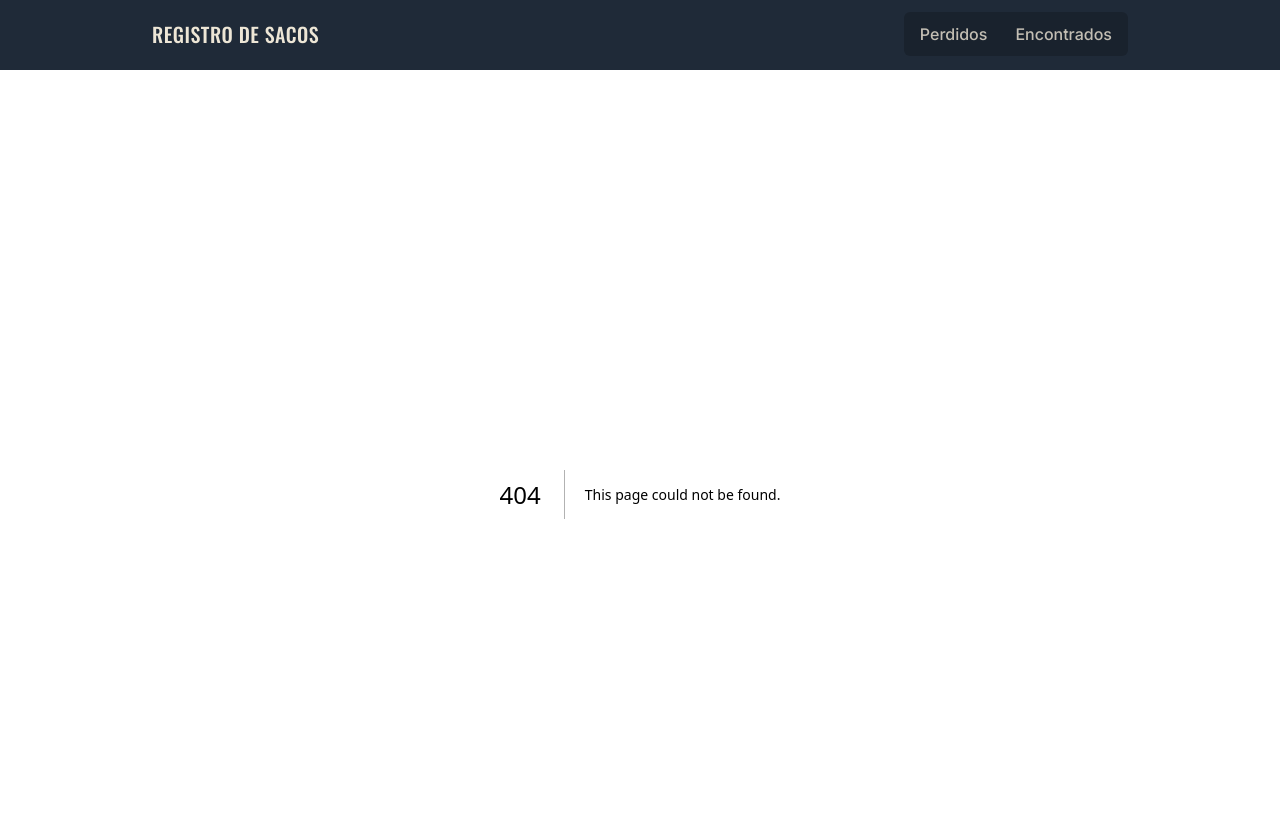
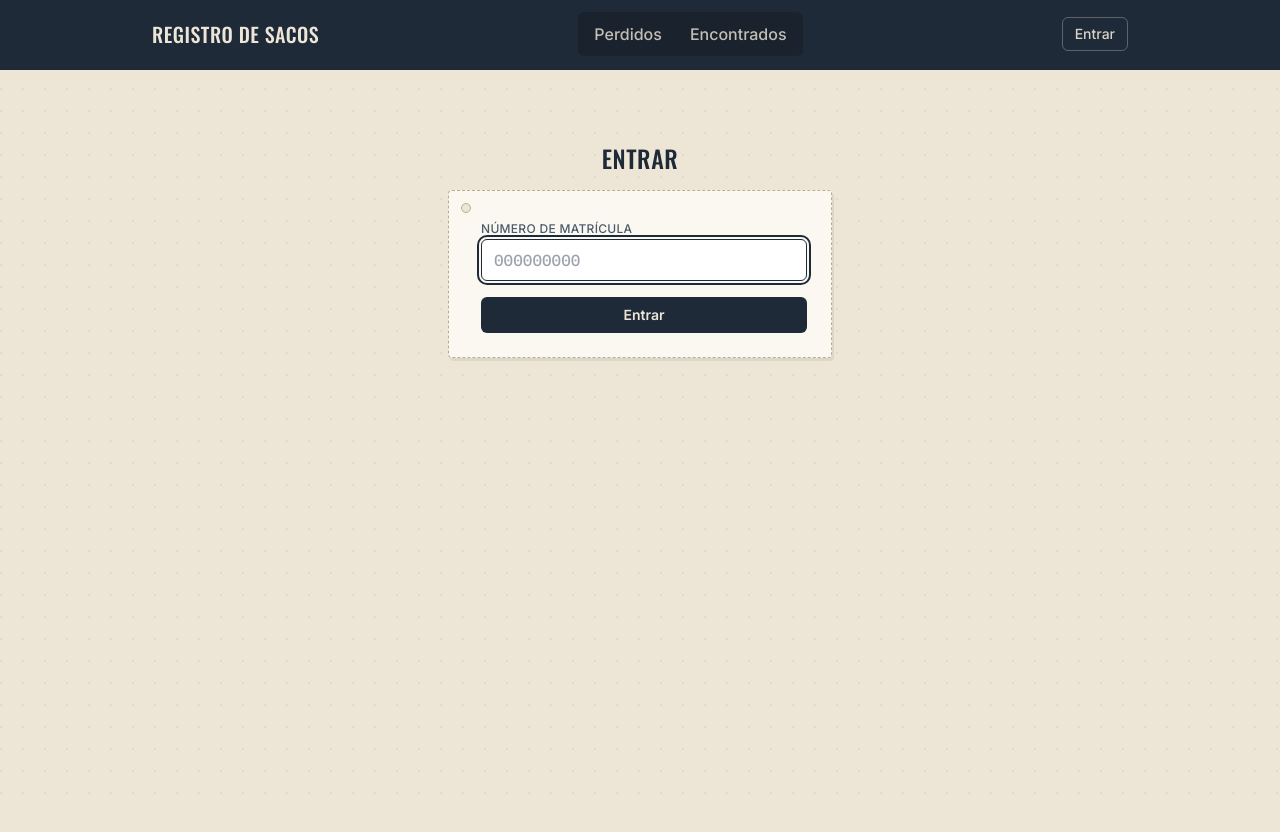
Before and after one commit to pjlnd/controle-de-sacos-perdidos, a Next.js app: page /login in a window 1280 px wide. Before the commit this address had no page. Shown: the top 832 px of the page. After the commit the page ends 800 px from the top, so only its background shows below. Built offline with nearby package versions, Linux system fonts and the light colour scheme; no server answers.

Commit message:
Botao de login/logout no navbar

```diff
--- a/src/app/layout.tsx
+++ b/src/app/layout.tsx
@@ -2,6 +2,7 @@ import type { Metadata } from 'next';
 import { Oswald, Inter, IBM_Plex_Mono } from 'next/font/google';
 import './globals.css';
 import NavBar from '@/components/NavBar';
+import { SessaoProvider } from '@/contexts/SessaoContext';
 
 const oswald = Oswald({
   subsets: ['latin'],
@@ -36,10 +37,12 @@ export default function RootLayout({
   return (
     <html lang="pt-BR" className={`${oswald.variable} ${inter.variable} ${plexMono.variable}`}>
       <body className="font-body min-h-screen">
-        <NavBar />
-        <main className="mx-auto max-w-5xl px-4 pb-16 pt-6 sm:px-6">
-          {children}
-        </main>
+        <SessaoProvider>
+          <NavBar />
+          <main className="mx-auto max-w-5xl px-4 pb-16 pt-6 sm:px-6">
+            {children}
+          </main>
+        </SessaoProvider>
       </body>
     </html>
   );
--- /dev/null
+++ b/src/app/login/page.tsx
@@ -0,0 +1,79 @@
+'use client';
+
+import { Suspense, useState } from 'react';
+import { useRouter, useSearchParams } from 'next/navigation';
+import { useSessao } from '@/contexts/SessaoContext';
+
+function FormularioLogin() {
+  const router = useRouter();
+  const searchParams = useSearchParams();
+  const { login } = useSessao();
+  const [matricula, setMatricula] = useState('');
+  const [erro, setErro] = useState<string | null>(null);
+  const [enviando, setEnviando] = useState(false);
+
+  async function handleSubmit(e: React.FormEvent) {
+    e.preventDefault();
+    setErro(null);
+
+    if (!/^\d{1,9}$/.test(matricula)) {
+      setErro('Informe uma matrícula válida (só números).');
+      return;
+    }
+
+    setEnviando(true);
+    try {
+      await login(matricula);
+      const destino = searchParams.get('next') ?? '/perdidos';
+      router.push(destino);
+    } catch (err) {
+      setErro(err instanceof Error ? err.message : 'Erro ao entrar.');
+    } finally {
+      setEnviando(false);
+    }
+  }
+
+  return (
+    <form onSubmit={handleSubmit} className="tag-card flex flex-col gap-4 p-6 pl-8">
+      <span className="tag-hole" aria-hidden="true" />
+
+      <div>
+        <label className="text-xs font-medium uppercase tracking-wide text-inkfaded">
+          Número de matrícula
+        </label>
+        <input
+          className="w-full rounded-md border border-ink/25 bg-white px-3 py-2 font-mono text-ink focus:border-ink"
+          value={matricula}
+          onChange={(e) => setMatricula(e.target.value.replace(/\D/g, '').slice(0, 9))}
+          inputMode="numeric"
+          placeholder="000000000"
+          autoFocus
+          required
+        />
+      </div>
+
+      {erro && (
+        <div className="rounded-md bg-alert/10 px-3 py-2 text-sm text-alert">{erro}</div>
+      )}
+
+      <button
+        type="submit"
+        disabled={enviando}
+        className="rounded-md bg-ink px-4 py-2 text-sm font-semibold text-kraft hover:bg-ink/90 disabled:opacity-60"
+      >
+        {enviando ? 'Entrando...' : 'Entrar'}
+      </button>
+    </form>
+  );
+}
+
+export default function LoginPage() {
+  return (
+    <div className="mx-auto flex max-w-sm flex-col gap-4 pt-12">
+      <h1 className="text-center font-stencil text-2xl uppercase tracking-wide">Entrar</h1>
+      <Suspense fallback={null}>
+        <FormularioLogin />
+      </Suspense>
+    </div>
+  );
+}
--- a/src/components/NavBar.tsx
+++ b/src/components/NavBar.tsx
@@ -1,7 +1,8 @@
 'use client';
 
 import Link from 'next/link';
-import { usePathname } from 'next/navigation';
+import { usePathname, useRouter } from 'next/navigation';
+import { useSessao } from '@/contexts/SessaoContext';
 
 const abas = [
   { href: '/perdidos', label: 'Perdidos' },
@@ -10,6 +11,13 @@ const abas = [
 
 export default function NavBar() {
   const pathname = usePathname();
+  const router = useRouter();
+  const { sessao, carregando, logout } = useSessao();
+
+  async function handleLogout() {
+    await logout();
+    router.push('/perdidos');
+  }
 
   return (
     <header className="sticky top-0 z-30 border-b-2 border-ink bg-ink text-kraft">
@@ -35,6 +43,32 @@ export default function NavBar() {
             );
           })}
         </nav>
+
+        {!carregando && (
+          <div className="flex items-center gap-2">
+            {sessao.logado ? (
+              <>
+                <span className="hidden text-sm text-kraft/80 sm:inline">
+                  {sessao.nome}{' '}
+                </span>
+                <button
+                  type="button"
+                  onClick={handleLogout}
+                  className="rounded-md border border-kraft/30 px-3 py-1.5 text-sm font-medium text-kraft/90 transition-colors hover:bg-white/10"
+                >
+                  Sair
+                </button>
+              </>
+            ) : (
+              <Link
+                href={`/login?next=${encodeURIComponent(pathname)}`}
+                className="rounded-md border border-kraft/30 px-3 py-1.5 text-sm font-medium text-kraft/90 transition-colors hover:bg-white/10"
+              >
+                Entrar
+              </Link>
+            )}
+          </div>
+        )}
       </div>
     </header>
   );
--- /dev/null
+++ b/src/contexts/SessaoContext.tsx
@@ -0,0 +1,75 @@
+'use client';
+
+import { createContext, useCallback, useContext, useEffect, useState } from 'react';
+
+interface Sessao {
+  logado: boolean;
+  matricula?: string;
+  nome?: string;
+  tipo?: 'admin' | 'operario';
+}
+
+interface SessaoContextValue {
+  sessao: Sessao;
+  carregando: boolean;
+  login: (matricula: string) => Promise<void>;
+  logout: () => Promise<void>;
+}
+
+const SessaoContext = createContext<SessaoContextValue | null>(null);
+
+export function SessaoProvider({ children }: { children: React.ReactNode }) {
+  const [sessao, setSessao] = useState<Sessao>({ logado: false });
+  const [carregando, setCarregando] = useState(true);
+
+  const buscar = useCallback(async () => {
+    try {
+      const res = await fetch('/api/sessao', { cache: 'no-store' });
+      const data = (await res.json()) as Sessao;
+      setSessao(data);
+    } catch {
+      setSessao({ logado: false });
+    } finally {
+      setCarregando(false);
+    }
+  }, []);
+
+  useEffect(() => {
+    buscar();
+  }, [buscar]);
+
+  const login = useCallback(
+    async (matricula: string) => {
+      const res = await fetch('/api/login', {
+        method: 'POST',
+        headers: { 'Content-Type': 'application/json' },
+        body: JSON.stringify({ matricula }),
+      });
+      const data = await res.json();
+      if (!res.ok) {
+        throw new Error(data?.erro ?? 'Erro ao entrar.');
+      }
+      await buscar();
+    },
+    [buscar]
+  );
+
+  const logout = useCallback(async () => {
+    await fetch('/api/logout', { method: 'POST' });
+    setSessao({ logado: false });
+  }, []);
+
+  return (
+    <SessaoContext.Provider value={{ sessao, carregando, login, logout }}>
+      {children}
+    </SessaoContext.Provider>
+  );
+}
+
+export function useSessao() {
+  const contexto = useContext(SessaoContext);
+  if (!contexto) {
+    throw new Error('useSessao precisa ser usado dentro de um <SessaoProvider>.');
+  }
+  return contexto;
+}
```
